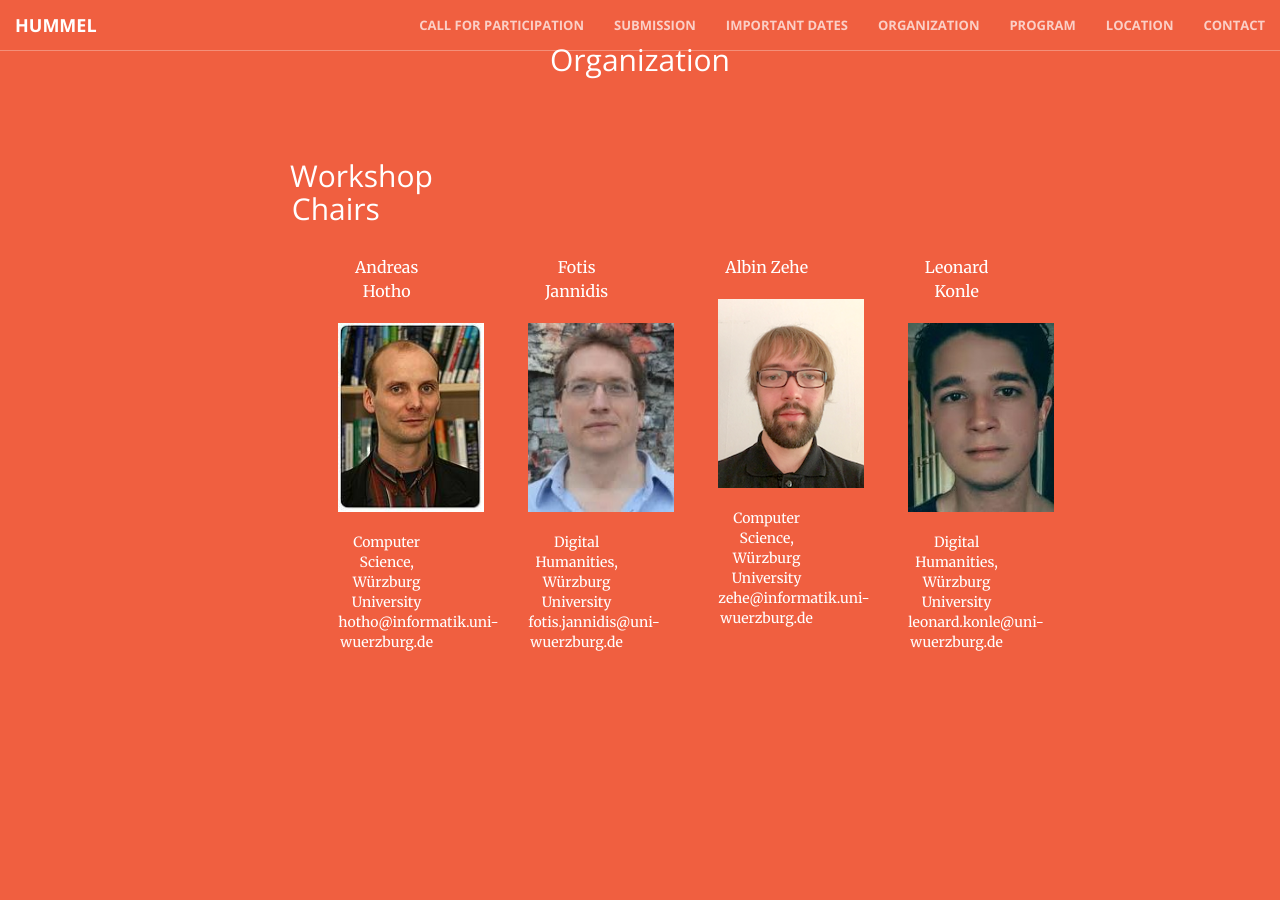
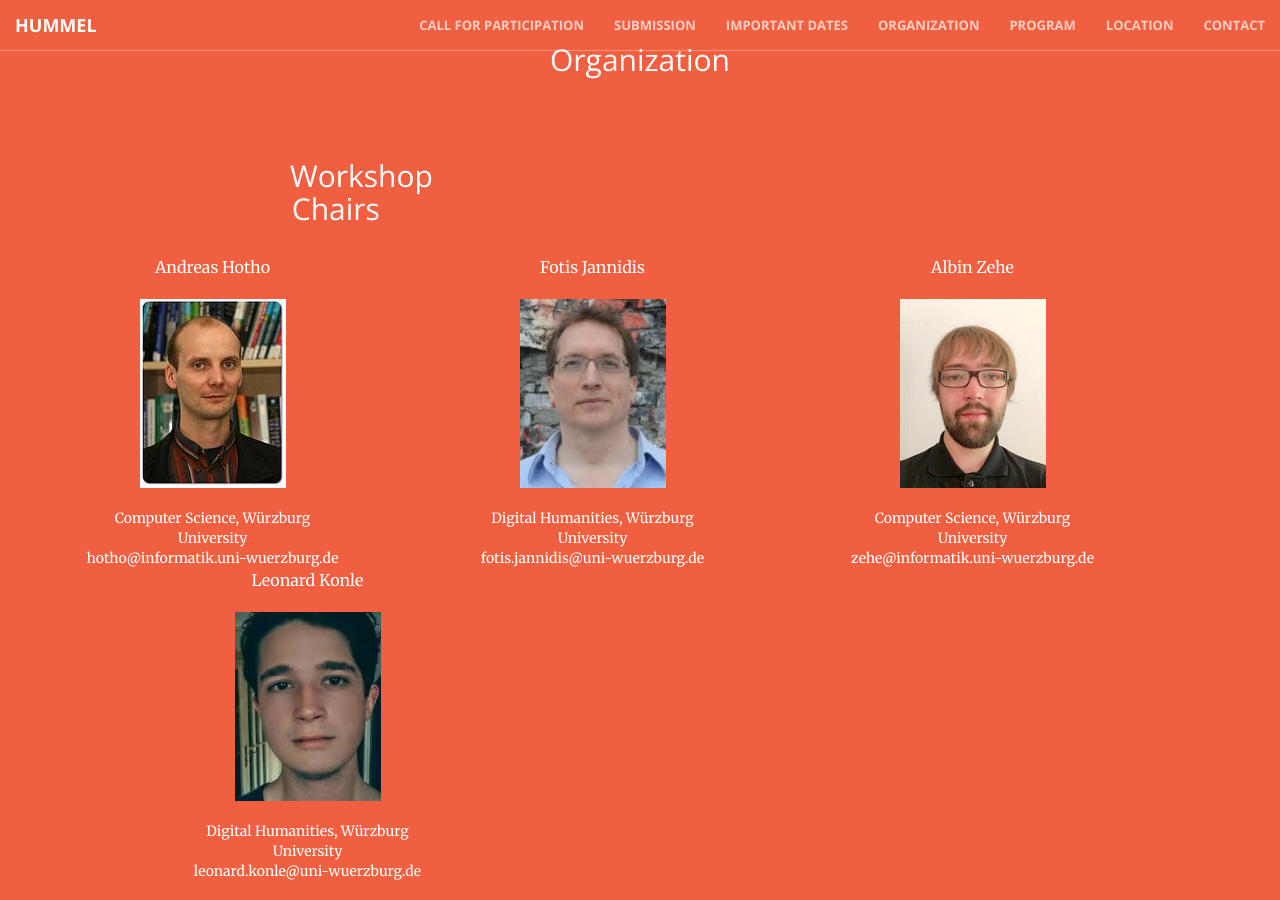
Before and after one commit to cophi-wue/ecml19.hummel.github.io, a Jekyll site: the page built from index.html, in a window 1280 px wide and 900 px high, scrolled down 3217 px. Built offline with Jekyll 4.4.1, drawn with Linux system fonts in a browser that asks for light colours.

Commit message:
Update orga.html

```diff
--- a/_includes/orga.html
+++ b/_includes/orga.html
@@ -10,30 +10,30 @@
 	            <br/>
 		</div>
 	    </div>
-	    <div class="col-lg-8 col-lg-offset-2 text-center">
+	    <div class="col-lg-12 text-center">
 		<div class="row">
-                <div class="col-lg-2 col-lg-offset-1 text-center">
+                <div class="col-lg-3 text-center">
 					<p>Andreas Hotho</p>
                     <img src="img/hotho.jpg" alt="" height="189" width="146">
 					<br><br>
 					Computer Science, Würzburg University<br>
                     hotho@informatik.uni-wuerzburg.de<br>
                 </div>
-                <div class="col-lg-2 col-lg-offset-1 text-center">
+                <div class="col-lg-3 col-lg-offset-1 text-center">
 					<p>Fotis Jannidis</p>
                     <img src="img/jannidis.jpeg" alt="" height="189" width="146">
 					<br><br>
 					Digital Humanities, Würzburg University<br>
                     fotis.jannidis@uni-wuerzburg.de<br>
                 </div>
-                <div class="col-lg-2 col-lg-offset-1 text-center">
+                <div class="col-lg-3 col-lg-offset-1 text-center">
 					<p>Albin Zehe</p>
                     <img src="img/zehe.png" alt="" height="189" width="146">
 					<br><br>
 					Computer Science, Würzburg University<br>
                     zehe@informatik.uni-wuerzburg.de<br>
                 </div>
-                <div class="col-lg-2 col-lg-offset-1 text-center">
+                <div class="col-lg-3 col-lg-offset-1 text-center">
 					<p>Leonard Konle</p>
                     <img src="img/konle.jpeg" alt="" height="189" width="146">
 					<br><br>
```
